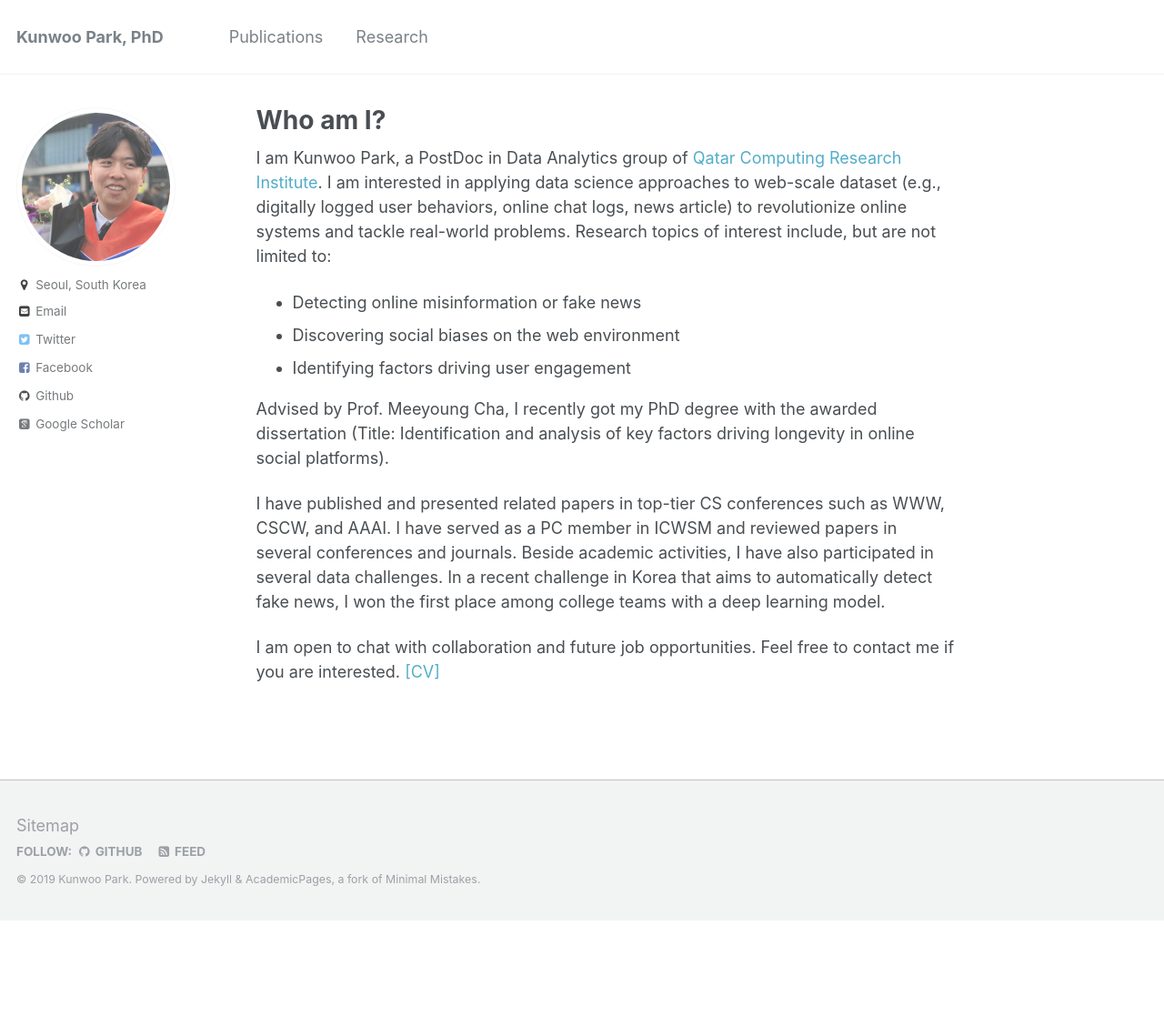
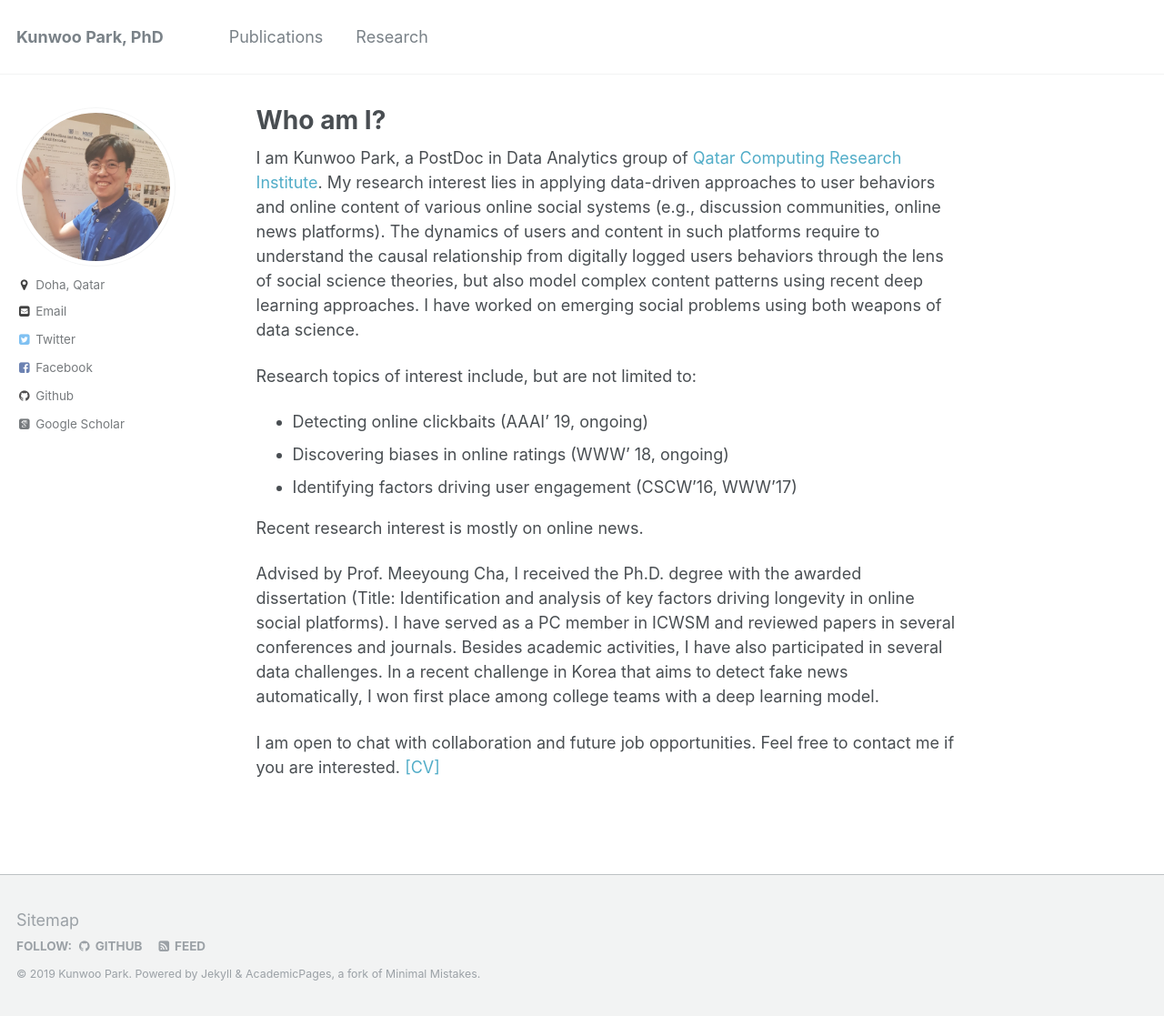
Before and after one commit to bywords/bywords.github.io, a Jekyll site: the page built from _pages/about.md, in a window 1280 px wide and 1117 px high. Shown: the whole window at 91% size. Built offline with Jekyll 4.4.1, drawn with Linux system fonts in a browser that asks for light colours; some web fonts are replaced.

Commit message:
updated site

```diff
--- a/_config.yml
+++ b/_config.yml
@@ -79,9 +79,9 @@ analytics:
 # Site Author
 author:
   name             :
-  avatar           : "kun_phd.jpg"
+  avatar           : "kun_poster.png"
   bio              : #"Postdoc at KAIST"
-  location         : "Seoul, South Korea"
+  location         : "Doha, Qatar"
   employer         :
   googlescholar    : "https://scholar.google.com/citations?user=xiZ1ImoAAAAJ"
   email            : "bywords.kor@gmail.com"
--- a/_pages/about.md
+++ b/_pages/about.md
@@ -8,13 +8,15 @@ redirect_from:
   - /about.html
 ---
 
-I am Kunwoo Park, a PostDoc in Data Analytics group of [Qatar Computing Research Institute](http://www.qcri.org). I am interested in applying data science approaches to web-scale dataset (e.g., digitally logged user behaviors, online chat logs, news article) to revolutionize online systems and tackle real-world problems. Research topics of interest include, but are not limited to:
-* Detecting online misinformation or fake news
-* Discovering social biases on the web environment
-* Identifying factors driving user engagement
+I am Kunwoo Park, a PostDoc in Data Analytics group of [Qatar Computing Research Institute](http://www.qcri.org). My research interest lies in applying data-driven approaches to user behaviors and online content of various online social systems (e.g., discussion communities, online news platforms). The dynamics of users and content in such platforms require to understand the causal relationship from digitally logged users behaviors through the lens of social science theories, but also model complex content patterns using recent deep learning approaches. I have worked on emerging social problems using both weapons of data science.
 
-Advised by Prof. Meeyoung Cha, I recently got my PhD degree with the awarded dissertation (Title: Identification and analysis of key factors driving longevity in online social platforms).
+Research topics of interest include, but are not limited to:
+* Detecting online clickbaits (AAAI' 19, ongoing)
+* Discovering biases in online ratings (WWW' 18, ongoing)
+* Identifying factors driving user engagement (CSCW'16, WWW'17)
 
-I have published and presented related papers in top-tier CS conferences such as WWW, CSCW, and AAAI. I have served as a PC member in ICWSM and reviewed papers in several conferences and journals. Beside academic activities, I have also participated in several data challenges. In a recent challenge in Korea that aims to automatically detect fake news, I won the first place among college teams with a deep learning model.
+Recent research interest is mostly on online news.
+
+Advised by Prof. Meeyoung Cha, I received the Ph.D. degree with the awarded dissertation (Title: Identification and analysis of key factors driving longevity in online social platforms). I have served as a PC member in ICWSM and reviewed papers in several conferences and journals. Besides academic activities, I have also participated in several data challenges. In a recent challenge in Korea that aims to detect fake news automatically, I won first place among college teams with a deep learning model.
 
 I am open to chat with collaboration and future job opportunities. Feel free to contact me if you are interested. [[CV]](/files/kunwoo-cv.pdf)
```
Also changed, not shown: Gemfile.lock, images/kun_phd.jpg, images/kun_poster.JPG (added), images/kun_poster.png (added), 1 other file.
